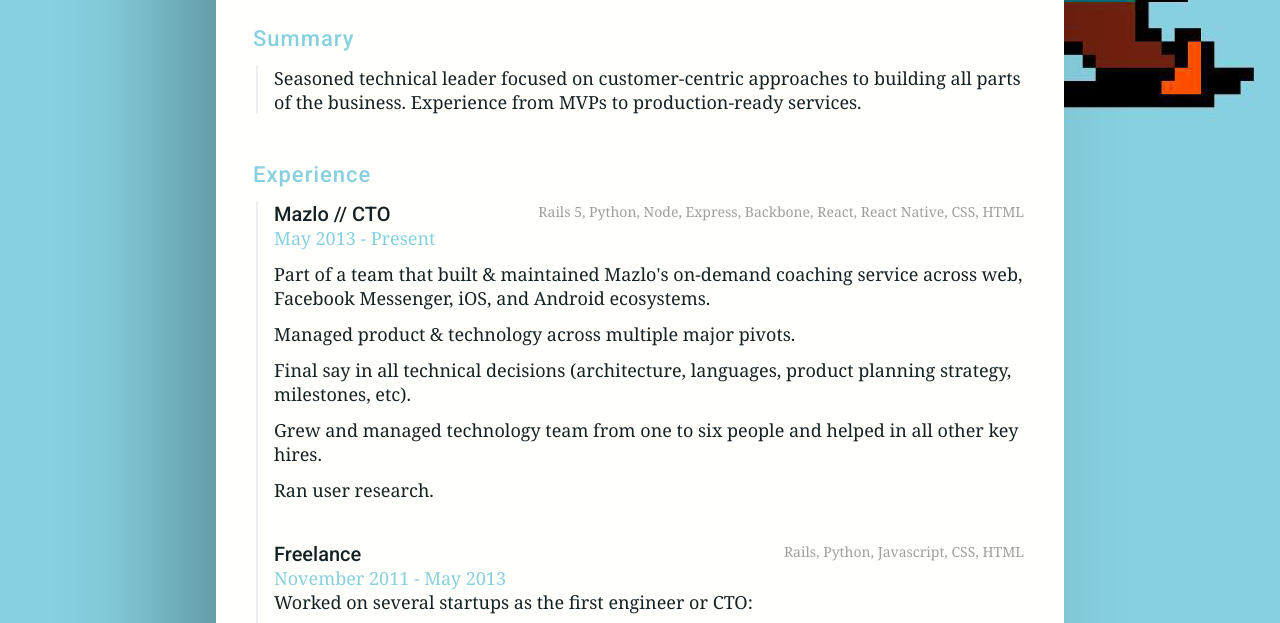
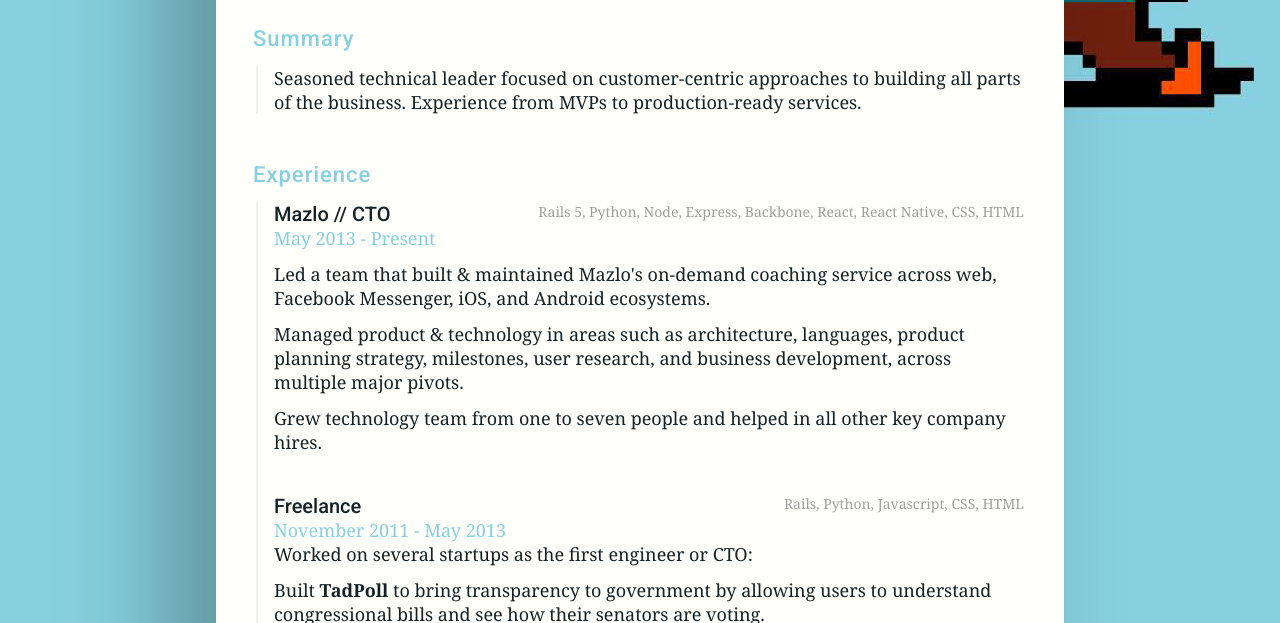
Before and after one commit to devinblais/web, a website: page index.html in a window 1280 px wide. Shown: the part 390-1013 px from the top of the page. Drawn offline with Linux system fonts and the light colour scheme.

Commit message:
Clean up language under Mazlo

```diff
--- a/index.html
+++ b/index.html
@@ -41,11 +41,9 @@
         <span class="date">May 2013 - Present</span>
         <div class="technologies">Rails 5, Python, Node, Express, Backbone, React, React Native, CSS, HTML</div>
         <ul>
-          <li>Part of a team that built & maintained Mazlo's on-demand coaching service across web, Facebook Messenger, iOS, and Android ecosystems.</li>
-          <li>Managed product & technology across multiple major pivots.</li>
-          <li>Final say in all technical decisions (architecture, languages, product planning strategy, milestones, etc).</li>
-          <li>Grew and managed technology team from one to six people and helped in all other key hires.</li>
-          <li>Ran user research.</li>
+          <li>Led a team that built & maintained Mazlo's on-demand coaching service across web, Facebook Messenger, iOS, and Android ecosystems.</li>
+          <li>Managed product & technology in areas such as architecture, languages, product planning strategy, milestones, user research, and business development, across multiple major pivots.</li>
+          <li>Grew technology team from one to seven people and helped in all other key company hires.</li>
         </ul>
       </div>
       <div class="sub-section">
```
